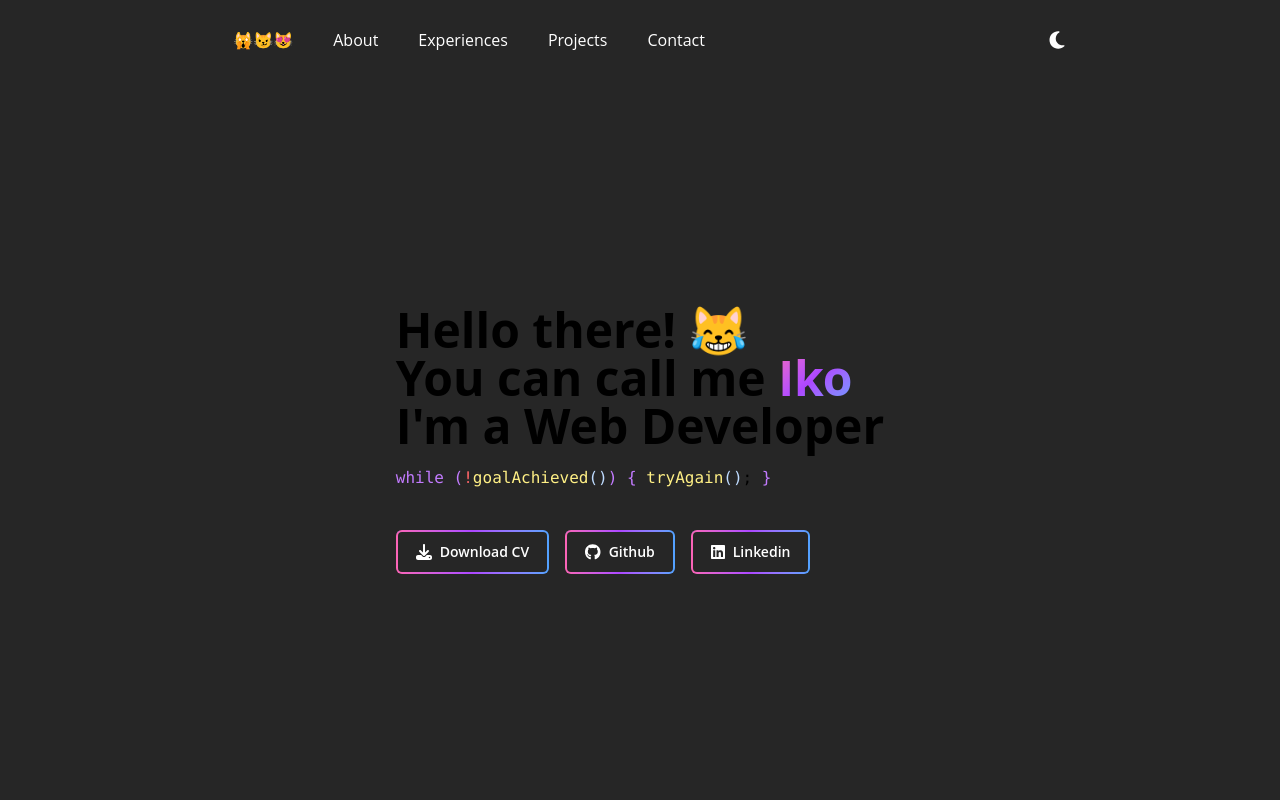
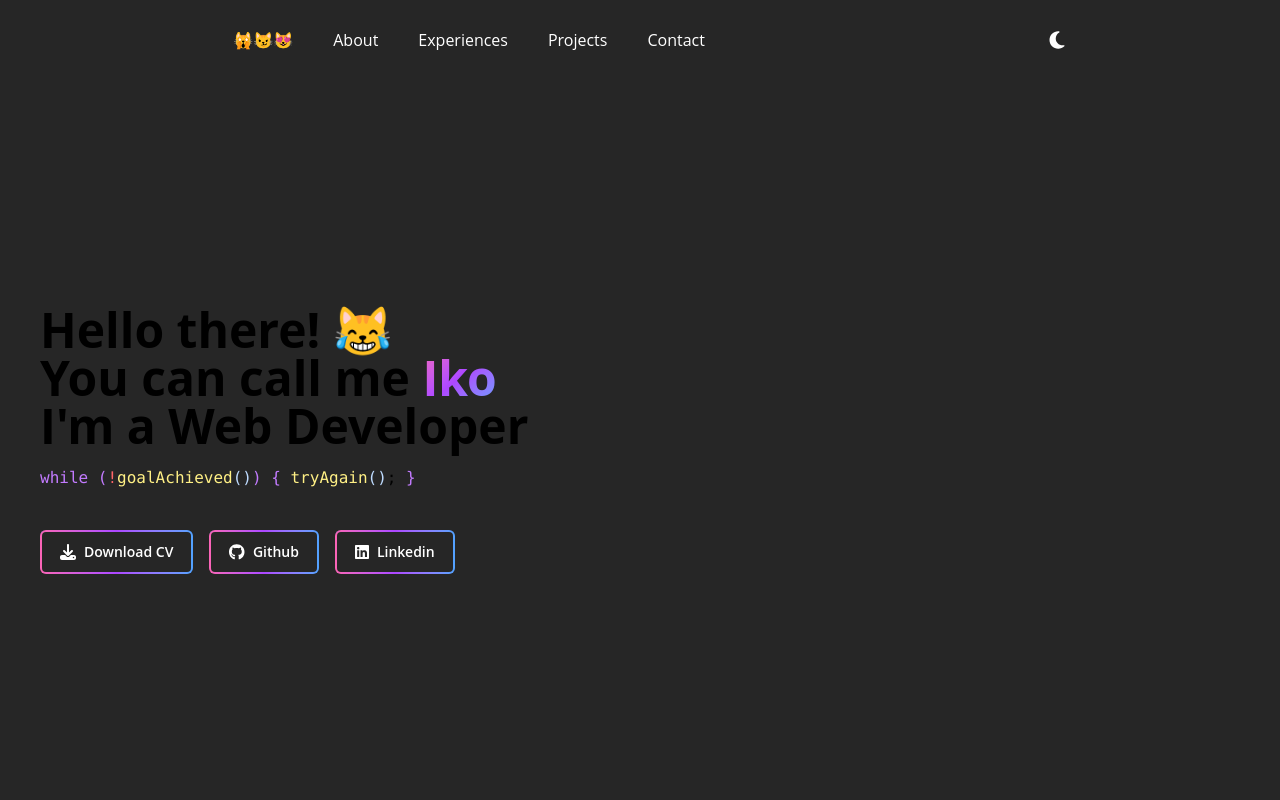
Before and after one commit to hamma-nyk/portofolio_v2, a React (Vite) app: page / in a window 1280 px wide. Shown: the top 800 px of the page. Built offline with nearby package versions, Linux system fonts and the light colour scheme.

Commit message:
Width fix.

```diff
--- a/src/pages/Home.jsx
+++ b/src/pages/Home.jsx
@@ -71,9 +71,9 @@ const Home = () => {
             </div>
           </div>
         </section>
-        <section id="home" className="flex flex-col mx-auto justify-center -mt-10">
+        <section id="home" className="flex flex-col mx-auto justify-center -mt-10 w-full">
           <div className="flex flex-col h-screen px-10 w-full items-start justify-center">
-            <h1 className="text-5xl font-[700]">
+            <h1 className="text-5xl font-[700] text-wrap">
               Hello there! 😹
               <br />
               You can call me{" "}
```
